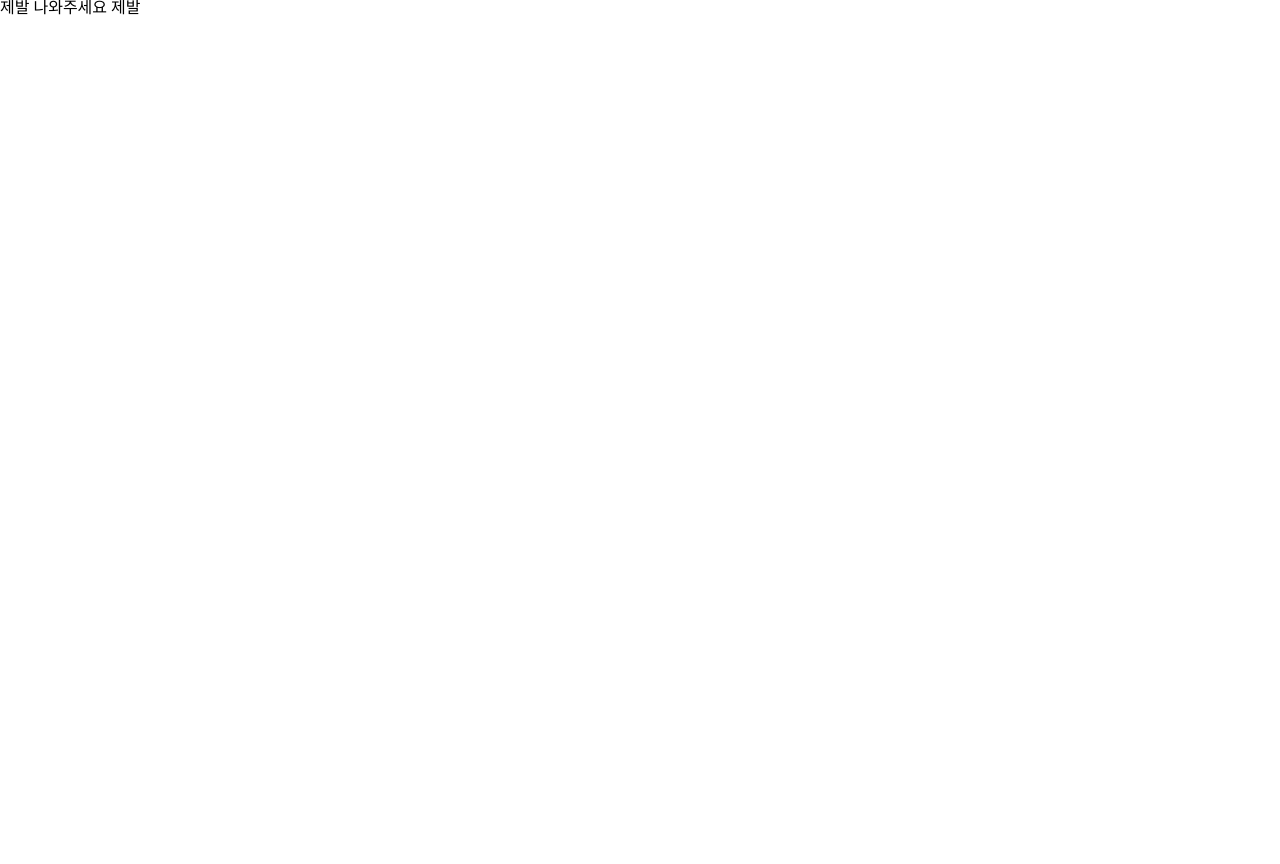
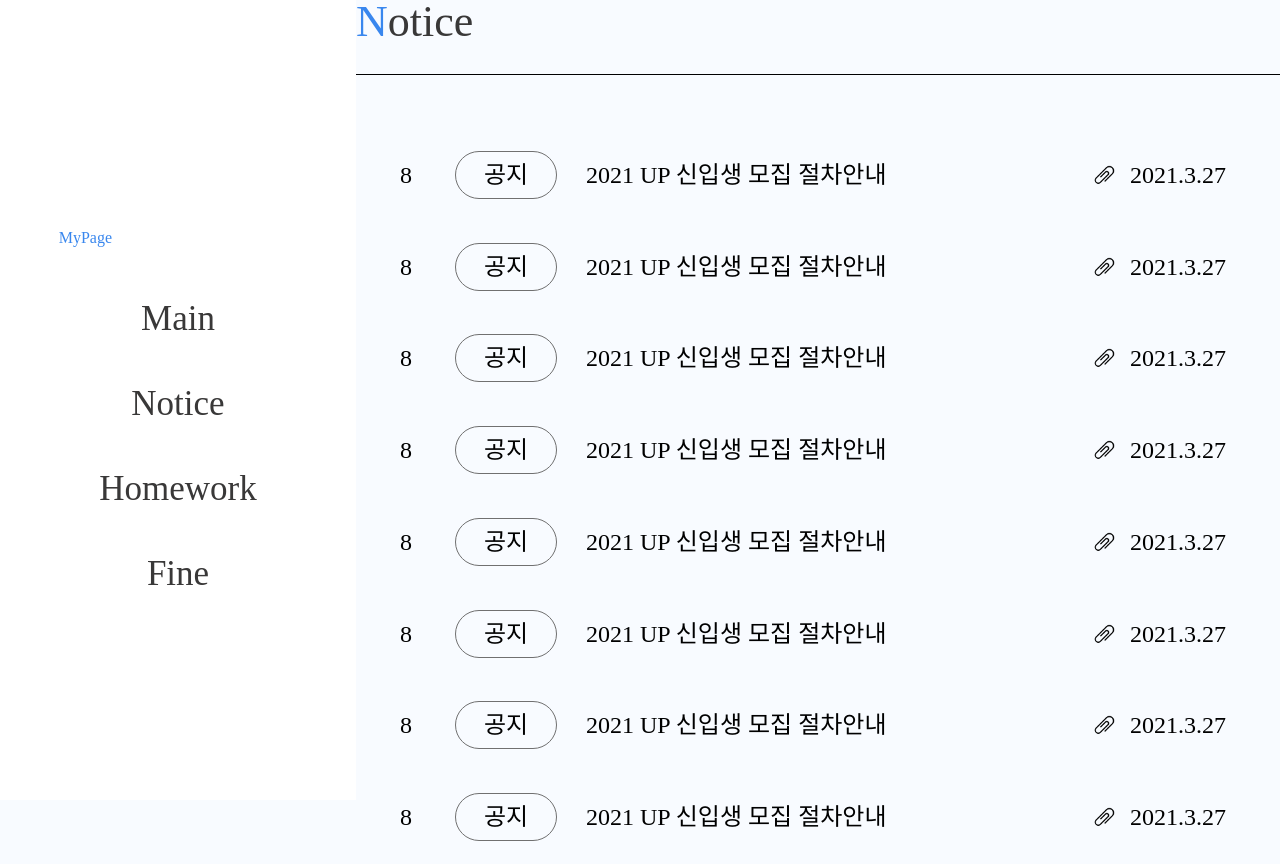
Before and after one commit to DSM-Upgrade/Client, a React app: page / in a window 1280 px wide. Before the commit the page ends 800 px from the top, so only its background shows below. Built offline with nearby package versions, Linux system fonts and the light colour scheme.

Commit message:
[FEAT]<component/~/Notice.js> Apply Notice

```diff
--- a/src/component/Notice/Notice.js
+++ b/src/component/Notice/Notice.js
@@ -1,10 +1,28 @@
 import React from 'react';
+import * as S from './style';
+import Header from '../Header/Header';
+import TitleHeaderContainer from '../../container/TitleHeaderContainer/TitleHeaderContainer';
+import NoticeItem from './NoticeItem/NoticeItem';
 
 const Notice = () => {
   return (
-    <div>
-      <p>제발 나와주세요 제발</p>
-    </div>
+    <S.Container>
+      <Header />
+      <S.Wrapper>
+        <TitleHeaderContainer text="Notice"/>
+        <S.Inner>
+          <NoticeItem />
+          <NoticeItem />
+          <NoticeItem />
+          <NoticeItem />
+          <NoticeItem />
+          <NoticeItem />
+          <NoticeItem />
+          <NoticeItem />
+
+        </S.Inner>
+      </S.Wrapper>
+    </S.Container>
   );
 };
 
--- /dev/null
+++ b/src/component/Notice/NoticeItem/NoticeItem.js
@@ -0,0 +1,17 @@
+import React from 'react';
+import * as S from './style';
+import { noticeFileIcon } from '../../../assets/Notice';
+
+const NoticeItem = () => {
+  return (
+    <S.Item>
+      <S.No>8</S.No>
+      <S.Type>공지</S.Type>
+      <S.Title>2021 UP 신입생 모집 절차안내</S.Title>
+      <S.File src={noticeFileIcon}/>
+      <S.Date>2021.3.27</S.Date>
+    </S.Item>
+  );
+};
+
+export default NoticeItem;
--- /dev/null
+++ b/src/component/Notice/NoticeItem/style.js
@@ -0,0 +1,45 @@
+import styled from 'styled-components';
+
+export const Item = styled.div`
+  display: grid;
+  grid-template-columns: 100px 100px 10fr 50px 150px;
+  width: 100%;
+  height: 91.75px;
+  cursor: pointer;
+  :hover{
+    background: #DCECF9;
+    box-shadow: 0 3px 6px rgba(0,0,0,0.16);
+  }
+`
+
+export const No = styled.div`
+  place-self: center;
+  font-size: 24px;
+`
+
+export const Type = styled.div`
+  display: flex;
+  justify-content: center;
+  align-items: center;
+  width: 100px;
+  height: 46px;
+  border: solid 1px #707070;
+  border-radius: 50px;
+  place-self: center;
+  font-size: 24px;
+`
+
+export const Title = styled.div`
+  align-self: center;
+  font-size: 24px;
+  padding-left: 30px;
+`
+
+export const File = styled.img`
+  place-self: center;
+`
+
+export const Date = styled.div`
+  align-self: center;
+  font-size: 24px;
+`
--- a/src/component/Notice/style.js
+++ b/src/component/Notice/style.js
@@ -0,0 +1,19 @@
+import styled from 'styled-components'
+
+export const Container = styled.div`
+  display: flex;
+  width: 100%;
+  height: 100%;
+  background: #F8FBFF;
+`
+
+export const Wrapper = styled.div`
+  width: 73%;
+  height: 54rem;
+  margin: auto;
+`
+
+export const Inner = styled.div`
+  width: 100%;
+  margin-top: 3.375rem;
+`
```
